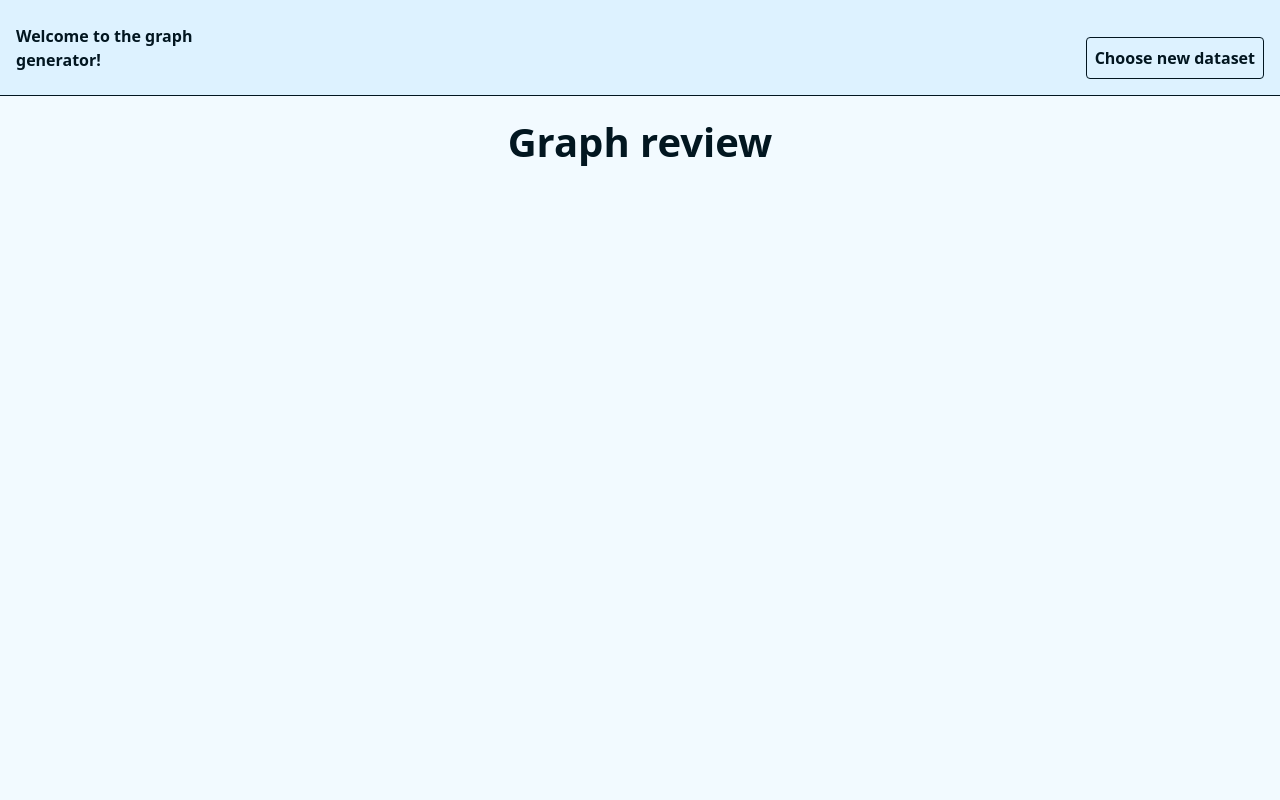
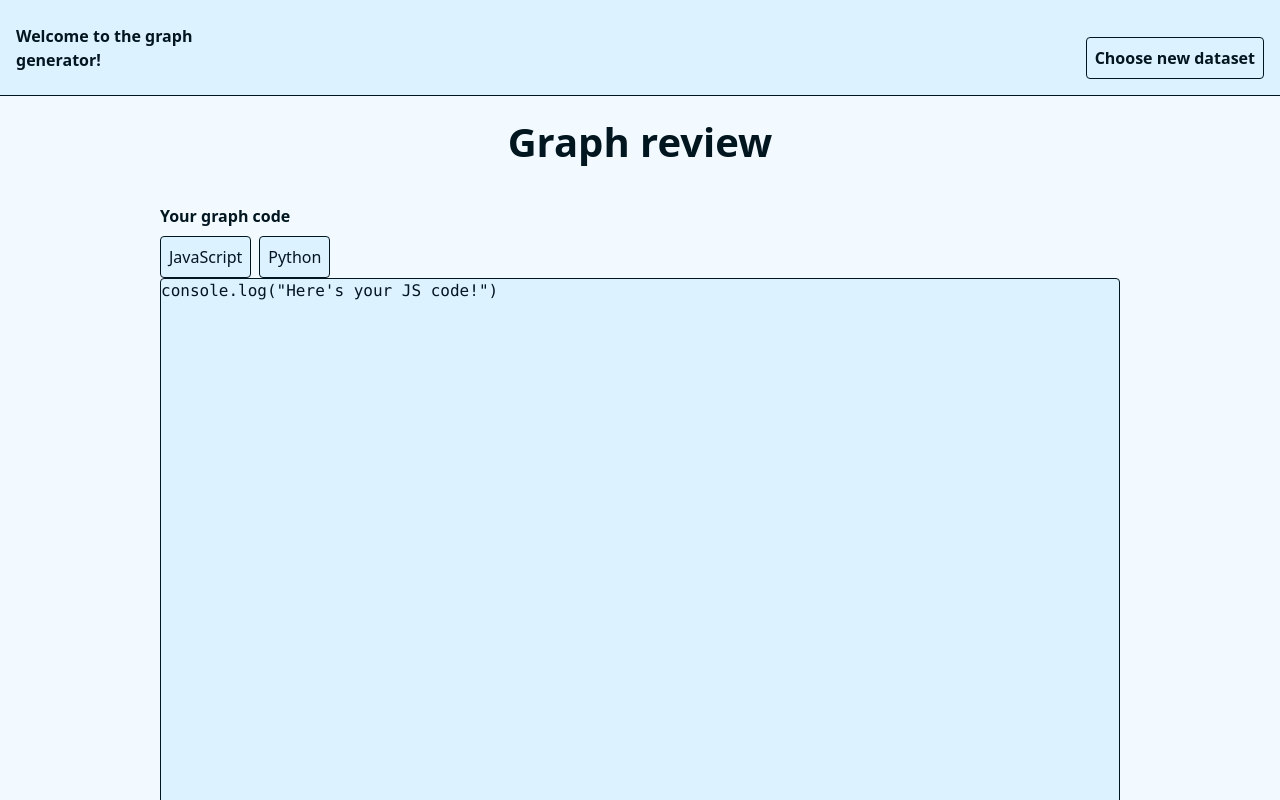
Before and after one commit to GiuliaBonifazi/graph-code-generator, a React (Vite) app: page /graph-review in a window 1280 px wide. Shown: the top 800 px of the page. Built offline with nearby package versions, Linux system fonts and the light colour scheme.

Commit message:
textarea and <p> for Graph Review page

```diff
--- a/src/index.css
+++ b/src/index.css
@@ -21,6 +21,15 @@ nav {
   background-color: #DDF2FF;
 }
 
+h2 {
+  font-weight: bold;
+}
+
+pre {
+  white-space: pre-wrap;
+  word-break: keep-all;
+}
+
 .genericButton:hover,.genericButton:focus {
   background-color: #2DAAE9;
 }
@@ -31,11 +40,11 @@ nav {
 }
 
 .genericButton {
-  background-color: transparent;
+  background-color: #DDF2FF;
 }
 
 .pasteArea {
-
+  background-color: #DDF2FF
 }
 
 .pasteArea:focus {
--- a/src/pages/GraphReview.jsx
+++ b/src/pages/GraphReview.jsx
@@ -1,8 +1,31 @@
 import Title from "./components/Title"
+import { Tab, TabGroup, TabList, TabPanel, TabPanels } from '@headlessui/react'
 
 const GraphReview = () => {
     return <>
         <Title title="Graph review"></Title>
+        <div className="mx-8 lg:mx-40 flex items-center flex-col space-y-2">
+            <h2 className="text-left self-start">Your graph code</h2>
+            <TabGroup className="w-full">
+                <TabList className="space-x-2">
+                    <Tab className="rounded border genericButton w-fit h-fit p-2">JavaScript</Tab>
+                    <Tab className="rounded border genericButton w-fit h-fit p-2">Python</Tab>
+                </TabList>
+                <TabPanels className="border rounded w-full min-h-[40rem] min-w-[20rem] pasteArea">
+                    <TabPanel>
+                        <pre><code>console.log("Here's your JS code!")</code></pre>
+                    </TabPanel>
+                    <TabPanel>
+                        <pre><code>print("Here's your Python code!")</code></pre>
+                    </TabPanel>
+                </TabPanels>
+            </TabGroup>
+            <div className="flex flex-col w-full">
+                <h2 className="text-left">Used prompt:</h2>
+                <textarea className="pasteArea border rounded resize-y min-w-[20rem] h-40" placeholder="Prompt goes here..."></textarea>
+            </div>
+        </div>
+
     </>
 }
 
--- a/src/pages/components/Title.jsx
+++ b/src/pages/components/Title.jsx
@@ -2,7 +2,7 @@
 
 function Header(props) {
     return <div className="items-center content-center text-center">
-            <h1 className="font-bold text-center lg:text-[2.5rem] mb-8">{props.title}</h1>
+            <h1 className="font-bold text-center text-[2.5rem] mb-8">{props.title}</h1>
         </div>;
 }
 
```
